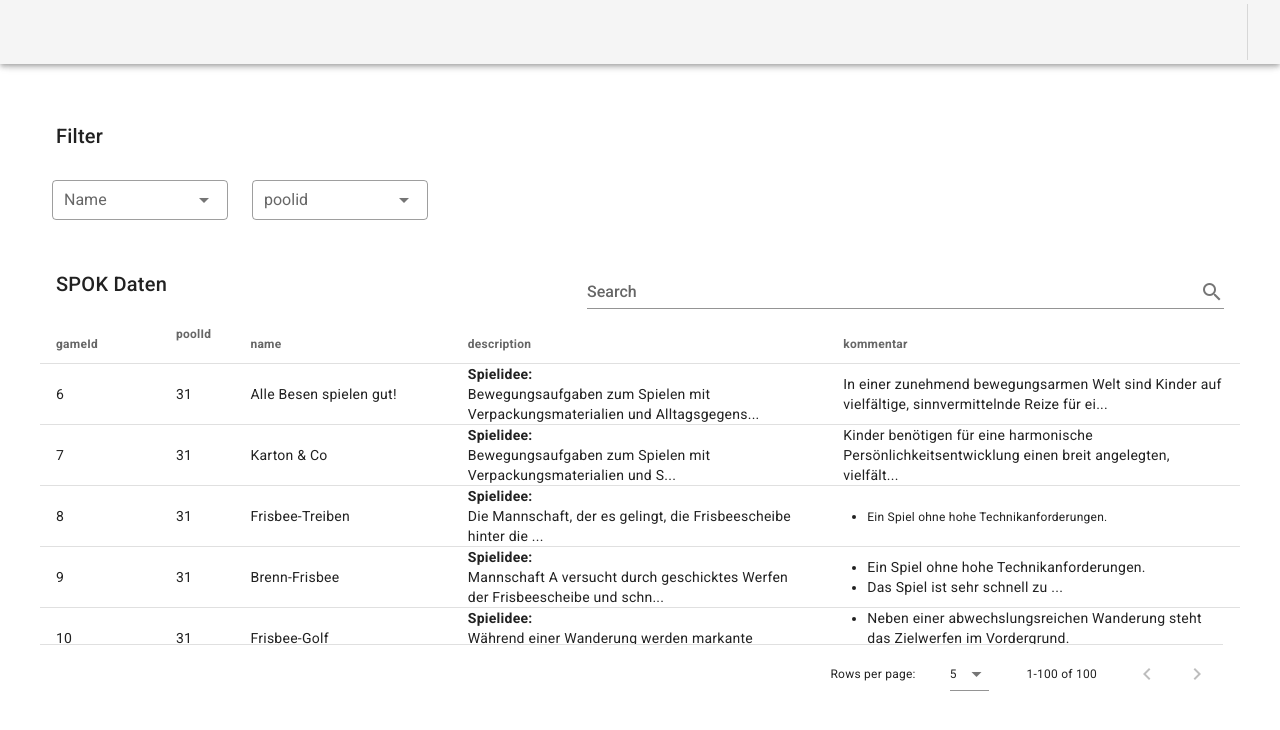
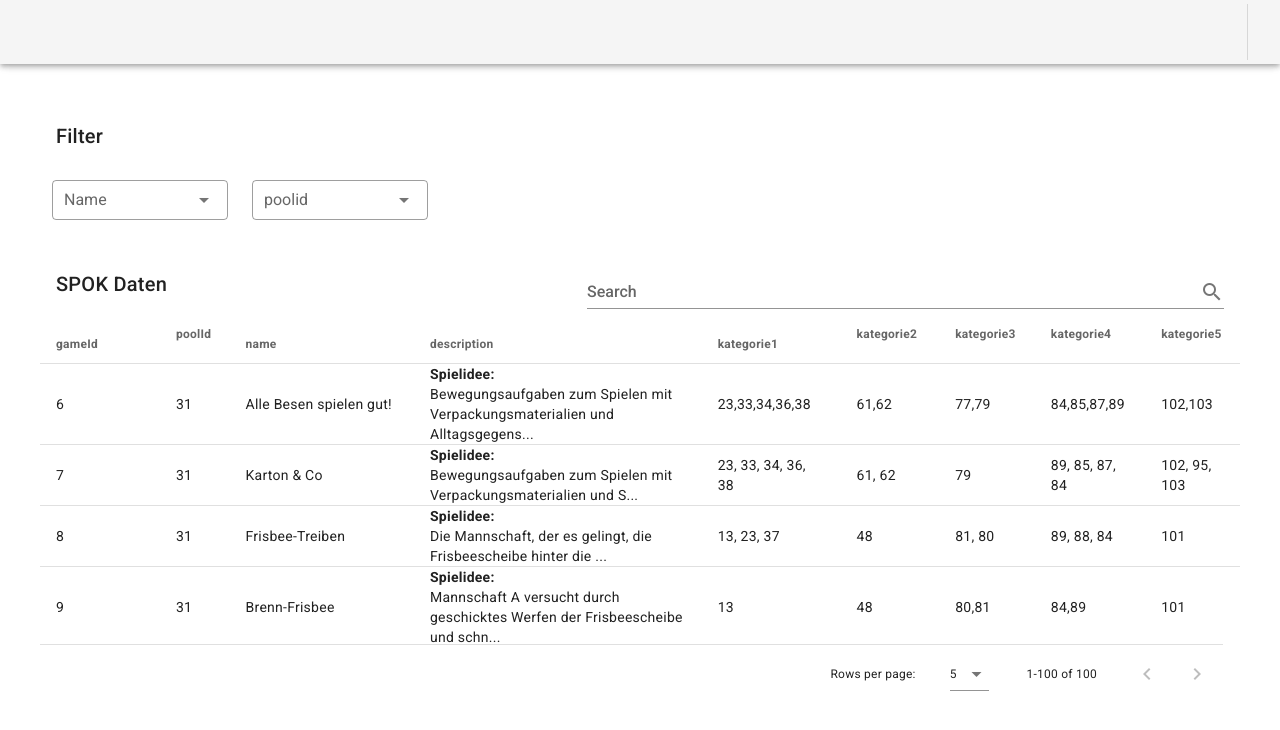
Before and after one commit to olafkrueger/spok, a Vue app: page / in a window 1280 px wide. Shown: the top 730 px of the page. Built offline with nearby package versions, Linux system fonts and the light colour scheme.

Commit message:
Display relation as ids

```diff
--- a/src/App.vue
+++ b/src/App.vue
@@ -273,7 +273,11 @@ export default {
       { text: "poolId", value: "poolid" },
       { text: "name", value: "name" },
       { text: "description", value: "description" },
-      { text: "kommentar", value: "kommentar" },
+      { text: "kategorie1", value: "kategorie1" },
+      { text: "kategorie2", value: "kategorie2" },
+      { text: "kategorie3", value: "kategorie3" },
+      { text: "kategorie4", value: "kategorie4" },
+      { text: "kategorie5", value: "kategorie5" },
     ],
   }),
   computed: {
```
